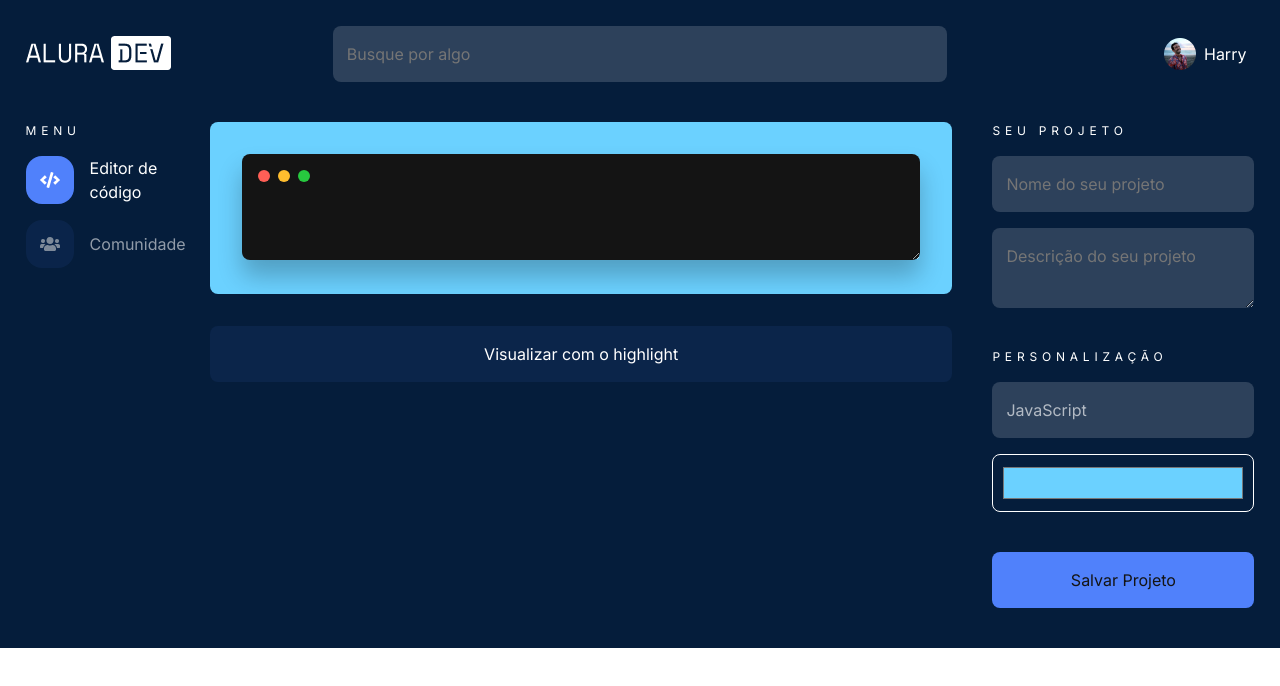
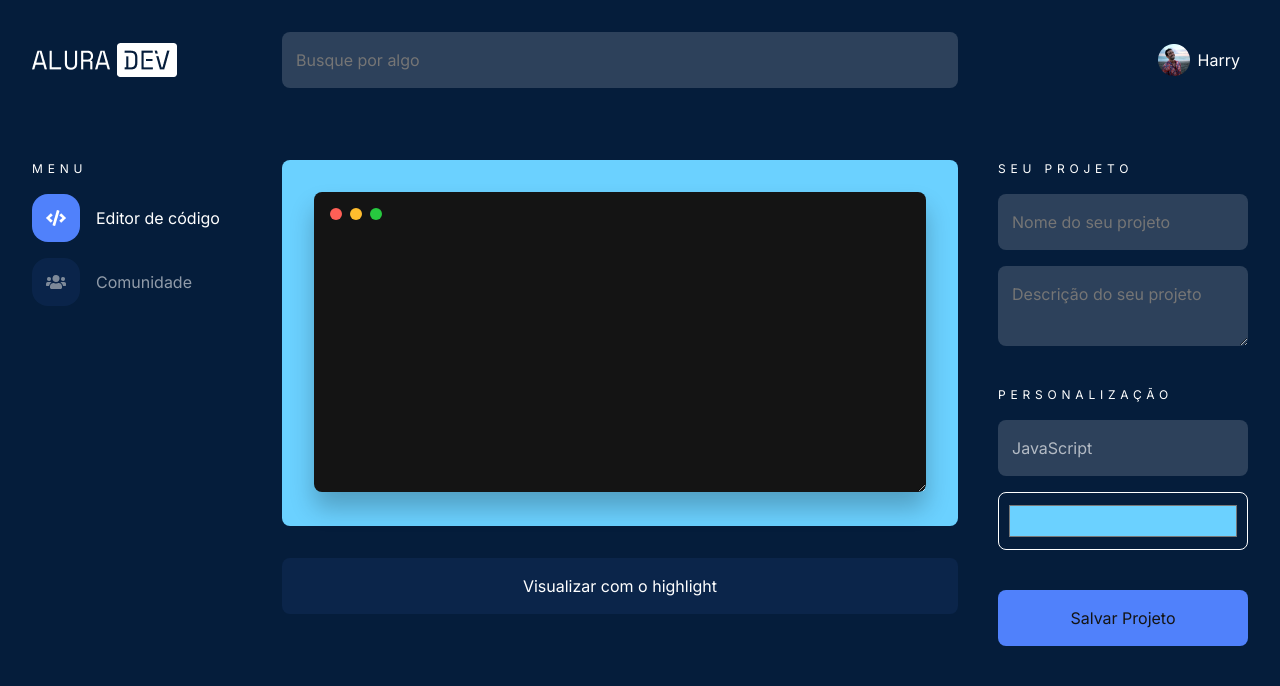
Before and after one commit to danicaus/alura-desafio-frontend, a plain HTML site: page index.html in a window 1280 px wide. Drawn offline with Linux system fonts and the light colour scheme.

Commit message:
Adjust disposition of the elements

```diff
--- a/css/code-editorColumn.css
+++ b/css/code-editorColumn.css
@@ -1,9 +1,6 @@
 .code-editorColumn {
+    display: block;
     width: 100%;
-    grid-area: editorColumn;
-    display: flex;
-    flex-direction: column;
-    align-items: center;
 }
 
 .code-container {
@@ -20,6 +17,7 @@
     position: absolute;
     top: 48px;
     left: 48px;
+    background-color: var(--color-dark-gray);
 }
 
 .code-macBtn {
@@ -29,14 +27,14 @@
     margin-right: 8px;
 }
 
-.code-macBtn.bgRed {
+.code-macBtn.-bgRed {
 background-color: var(--color-mac-red);
 }
 
-.code-macBtn.bgYellow {
+.code-macBtn.-bgYellow {
     background-color: var(--color-mac-yellow);
 }
 
-.code-macBtn.bgGreen {
+.code-macBtn.-bgGreen {
     background-color: var(--color-mac-green);
 }
--- a/css/code-inputSidebar.css
+++ b/css/code-inputSidebar.css
@@ -1,7 +1,10 @@
 .code-inputSidebar {
-    display: flex;
-    flex-direction: column;
+    display: block;
+    justify-content: end;
+    width: 25%;
+    min-width: 250px;
     margin-left: 40px;
+    flex: 1;
 }
 
 .code-inputSidebar>.code-description {
--- a/css/code-textarea.css
+++ b/css/code-textarea.css
@@ -8,6 +8,7 @@
     border-radius: 8px;
     width: 100%;
     max-width: 100%;
+    min-height: 300px;
     border: none;
     margin: 0;
     resize: vertical;
--- /dev/null
+++ b/css/header-searchBar.css
@@ -0,0 +1,3 @@
+.main-input.header-searchBar {
+    width: 100%;
+}
--- a/css/header.css
+++ b/css/header.css
@@ -1,24 +1,31 @@
 .header {
-    display: grid;
-    width: 100%;
-    grid-template-columns: 25% 50% 25%;
-    grid-template-rows: auto;
-    grid-template-areas:
-        "logo searchBar profileContainer";
+    display: flex;
     justify-content: space-between;
     align-items: center;
-    padding: 2% 2% 0 2%;
     box-sizing: border-box;
-    background-color: var(--color-dark-blue);
+    margin-bottom: 40px;
+    padding: 32px 32px;
+    width: 100%;
+}
+
+.header > a {
+    display: flex;
+    width: 25%;
+    min-width: 250px;
+    box-sizing: border-box;
+    flex: 1;
 }
 
 .profileContainer {
-    grid-area: profileContainer;
     display: flex;
     align-items: center;
+    justify-content: end;
+    width: 25%;
+    min-width: 250px;
+    margin-left: 40px;
     background-color: var(--color-first);
     color: var(--color-white);
-    justify-content: end;
+    flex: 1;
 }
 
 .profileContainer > img {
--- a/css/menuNavegacao.css
+++ b/css/menuNavegacao.css
@@ -1,5 +1,9 @@
 .menuNavegacao {
-    grid-area: sidebar-left;
+    display: block;
+    width: 25%;
+    min-width: 250px;
+    box-sizing: border-box;
+    flex: 1;
 }
 
 .menuNavegacao > nav > a {
@@ -8,6 +12,7 @@
     margin: 16px 16px 0 0;
     cursor: pointer;
     text-decoration: none;
+    box-sizing: content-box;
 }
 
 .menuNavegacao > nav > a > figure {
--- a/css/reset.css
+++ b/css/reset.css
@@ -98,3 +98,7 @@ body {
     --code-size: 14px;
     --code-line-height: 18px;
 }
+
+* {
+    background-color: var(--color-dark-blue);
+}
--- a/css/section-codeEditor.css
+++ b/css/section-codeEditor.css
@@ -1,4 +1,5 @@
 .section-codeEditor {
-    grid-area: main;
     display: flex;
+    justify-content: space-between;
+    width: 100%;
 }
--- a/css/section-main.css
+++ b/css/section-main.css
@@ -1,9 +1,7 @@
 .section-main {
-    display: grid;
-    grid-template-columns: 15% auto 25%;
-    grid-template-rows: auto;
-    grid-template-areas:
-        "sidebar-left main main";
-    background-color: var(--color-dark-blue);
-    padding: 40px 2%;
+    display: flex;
+    justify-content: space-between;
+    padding: 0 32px;
+    width: 100%;
+    box-sizing: border-box;
 }
--- a/index.html
+++ b/index.html
@@ -8,6 +8,7 @@
         <link rel="preconnect" href="https://fonts.gstatic.com">
         <link href="https://fonts.googleapis.com/css2?family=Inter:wght@400;700&family=Roboto+Mono&display=swap" rel="stylesheet">
         <link rel="stylesheet" href="css/header.css">
+        <link rel="stylesheet" href="css/header-searchBar.css">
         <link rel="stylesheet" href="css/main-input.css">
         <link rel="stylesheet" href="css/section-main.css">
         <link rel="stylesheet" href="css/text-body.css">
@@ -23,11 +24,13 @@
     </head>
     <body>
         <header class="header">
-            <img src="assets/img/logo-aluradev.png" alt="Logo AluraDev">
+            <a href="">
+                <img src="assets/img/logo-aluradev.png" alt="Logo AluraDev">
+            </a>
             <input type="text" class="main-input header-searchBar" placeholder="Busque por algo">
             <div class="profileContainer">
                 <img src="assets/img/foto-perfil.png" alt="Foto perfil">
-                <p class="header-nomePerfil">Harry</p>
+                <p class="text-body" id="header-nomePerfil">Harry</p>
             </div>
         </header>
         <main class="section-main">
@@ -52,9 +55,9 @@
                 <div class="code-editorColumn">
                     <div class="code-container">
                         <div class="code-macBtnContainer">
-                            <div class="code-macBtn bgRed"></div>
-                            <div class="code-macBtn bgYellow"></div>
-                            <div class="code-macBtn bgGreen"></div>
+                            <div class="code-macBtn -bgRed"></div>
+                            <div class="code-macBtn -bgYellow"></div>
+                            <div class="code-macBtn -bgGreen"></div>
                         </div>
                         <textarea class="code-textarea"></textarea>
                     </div>
```
